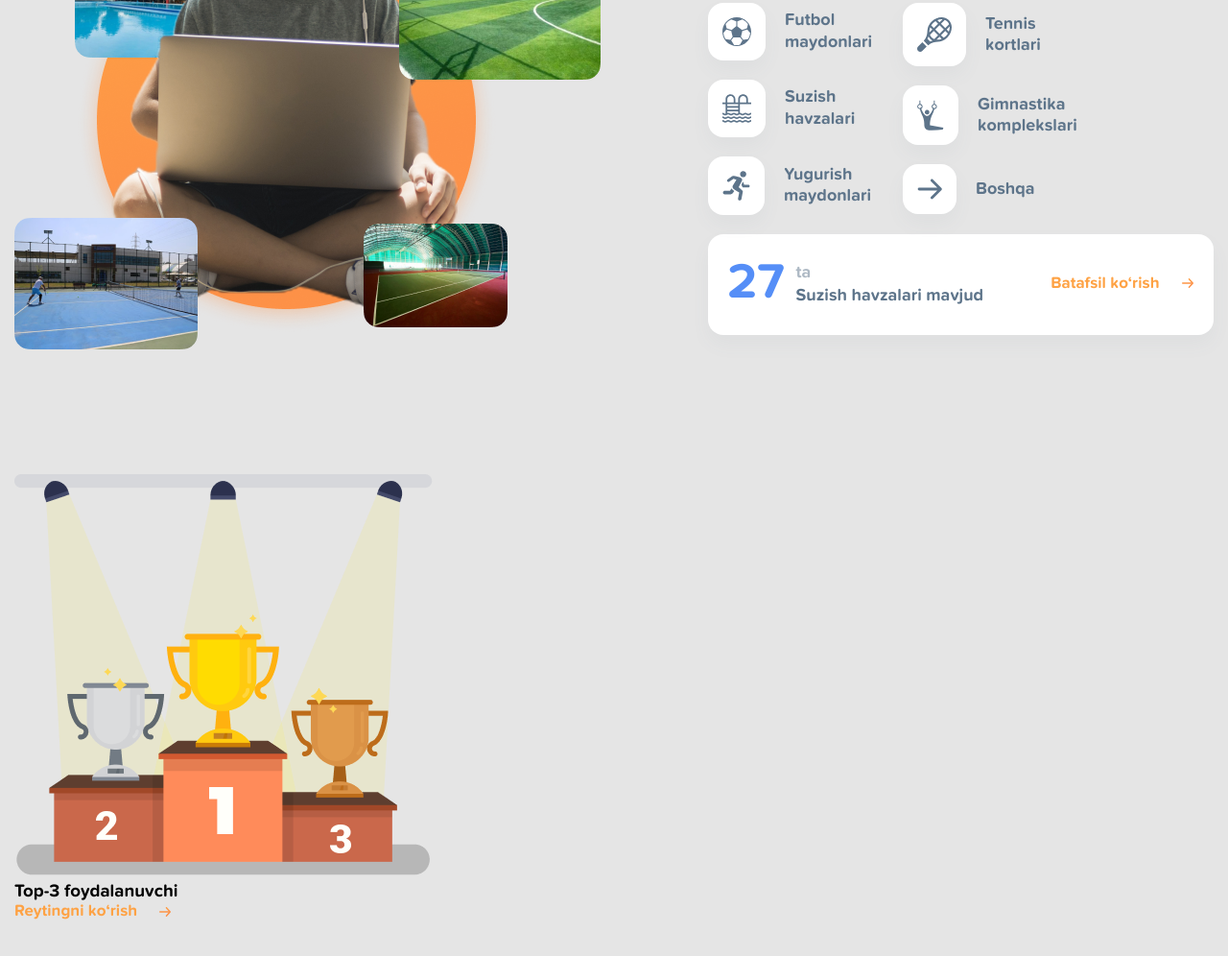
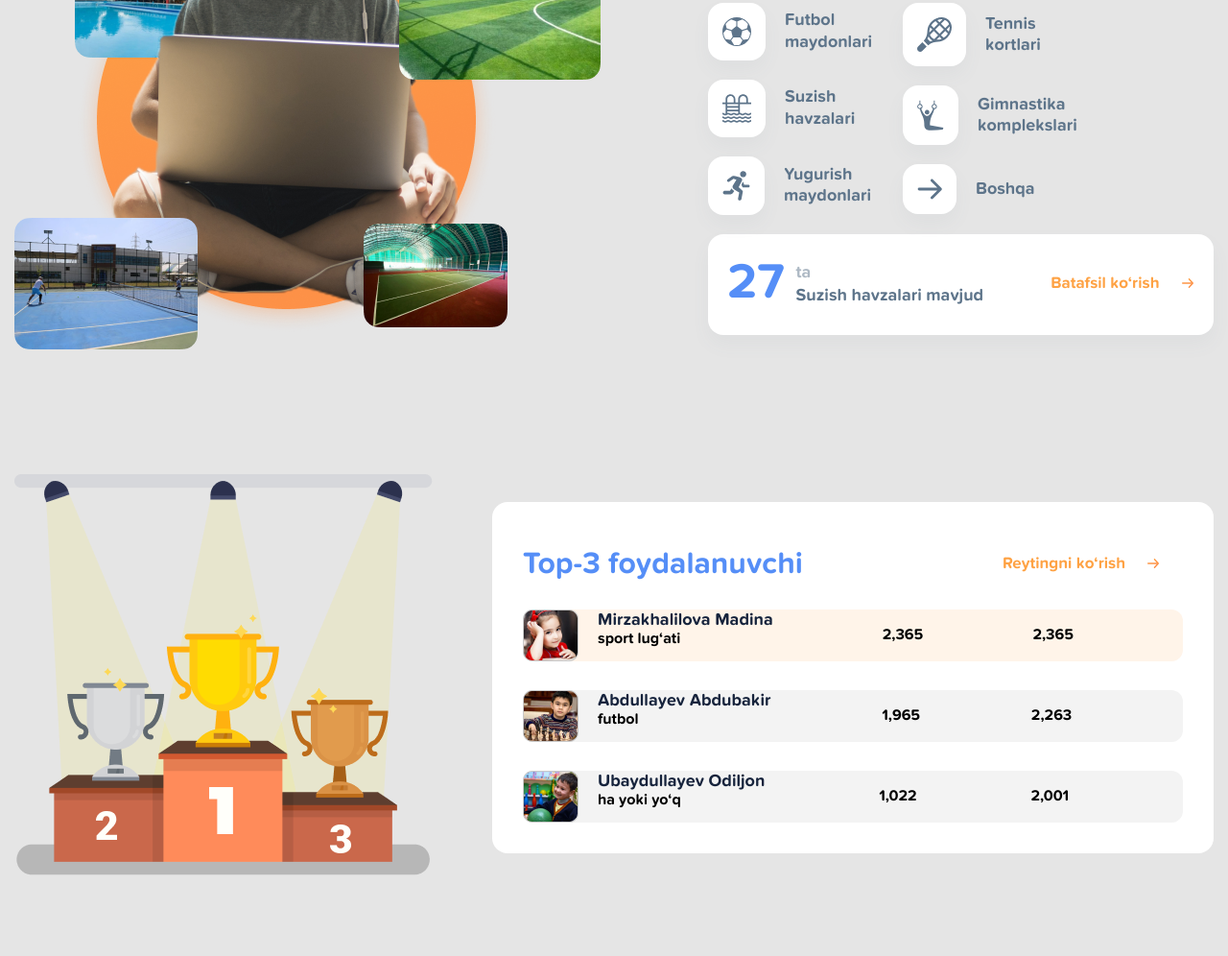
Before and after one commit to Shohruh174/exam-2020, a plain HTML site: page index.html in a window 1280 px wide. Shown: the part 3524-4520 px from the top of the page at 96% size. Before the commit the page ends 4485 px from the top, so only its background shows below. Drawn offline with Linux system fonts and the light colour scheme.

Commit message:
wrap5 tugadi

```diff
--- a/index.html
+++ b/index.html
@@ -359,11 +359,57 @@
         </div>
 
         <div class="w6-bottom">
-          <div class="w6-inner__item"></div>
+          <div class="w6-inner__item item1">
 
-          <div class="w6-inner__item"></div>
+            <div class="w6-inner__item-left">
+              <img src="./images/w6-item-img1.png" alt="" class="w6-item_img">
+              <div class="div">
+                <h5 class="w6-title">Mirzakhalilova Madina</h5>
+                <p class="w6-p">sport lug‘ati</p>
+              </div>
+            </div>
+            <span class="w6-span">2,365</span>
+            <span class="w6-span">2,365</span>
 
-          <div class="w6-inner__item"></div>
+            <div>
+
+
+            </div>
+          </div>
+
+          <div class="w6-inner__item item2">
+            <div class="w6-inner__item-left">
+              <img src="./images/w6-item-img2.png" alt="" class="w6-item_img">
+              <div class="div">
+                <h5 class="w6-title">Abdullayev Abdubakir</h5>
+                <p class="w6-text">futbol</p>
+              </div>
+            </div>
+            <span class="w6-span">1,965</span>
+            <span class="w6-span">2,263</span>
+
+            <div>
+
+
+            </div>
+          </div>
+
+          <div class="w6-inner__item item2">
+            <div class="w6-inner__item-left">
+              <img src="./images/w6-item-img3.png" alt="" class="w6-item_img">
+              <div class="div">
+                <h5 class="w6-title">Ubaydullayev Odiljon</h5>
+                <p class="w6-text">ha yoki yo‘q</p>
+              </div>
+            </div>
+            <span class="w6-span">1,022</span>
+            <span class="w6-span">2,001</span>
+
+            <div>
+
+
+            </div>
+          </div>
         </div>
       </div>
     </div>
--- a/styles/main.scss
+++ b/styles/main.scss
@@ -666,3 +666,92 @@ body {
     }
   }
 }
+
+
+
+.wrap6 {
+  .wrap6-inner {
+    display: flex;
+    align-items: center;
+    justify-content: space-between;
+    margin-bottom: 100px;
+
+    & .w6-top {
+      display: flex;
+      align-items: center;
+      justify-content: space-between;
+      margin-bottom: 28px;
+
+      .view-all {
+        padding-right: 60px;
+        &::after {
+          margin-right: 60px;
+        }
+      }
+
+      & .title {
+        font-style: normal;
+        font-weight: bold;
+        font-size: 32px;
+        line-height: 38px;
+        color: #558EF7;
+      }
+    }
+
+    &__right {
+      width: 752px;
+      background: #FFFFFF;
+      border-radius: 16px;
+      padding: 46px 32px 32px 32px;
+      box-sizing: border-box;
+
+
+      & .w6-bottom {
+
+        & .w6-inner__item {
+          display: flex;
+          align-items: center;
+          justify-content: space-between;
+          background-color: #F3F3F3;
+          border-radius: 12px;
+          margin-bottom: 30px;
+          &:last-child {
+            margin: 0;
+          }
+          &.item1 {
+            background-color: #FFF4E9;
+          }
+
+          &-left {
+            display: flex;
+            & .w6-item_img {
+              margin-right: 20px;
+            }
+
+            & .w6-title {
+              font-style: normal;
+              font-weight: bold;
+              font-size: 18px;
+              line-height: 22px;
+              color: #16233C;
+
+
+              & .div {
+                display: flex;
+                flex-direction: column;
+
+                & .w6-p {
+                  font-style: normal;
+                  font-weight: 500;
+                  font-size: 18px;
+                  line-height: 22px;
+                  color: #467FFF;
+                }
+              }
+            }
+          }
+        }
+      }
+    }
+  }
+}
```
Also changed, not shown: images/w6-item-img1.png (added), images/w6-item-img2.png (added), images/w6-item-img3.png (added), styles/main.css, 1 other file.
